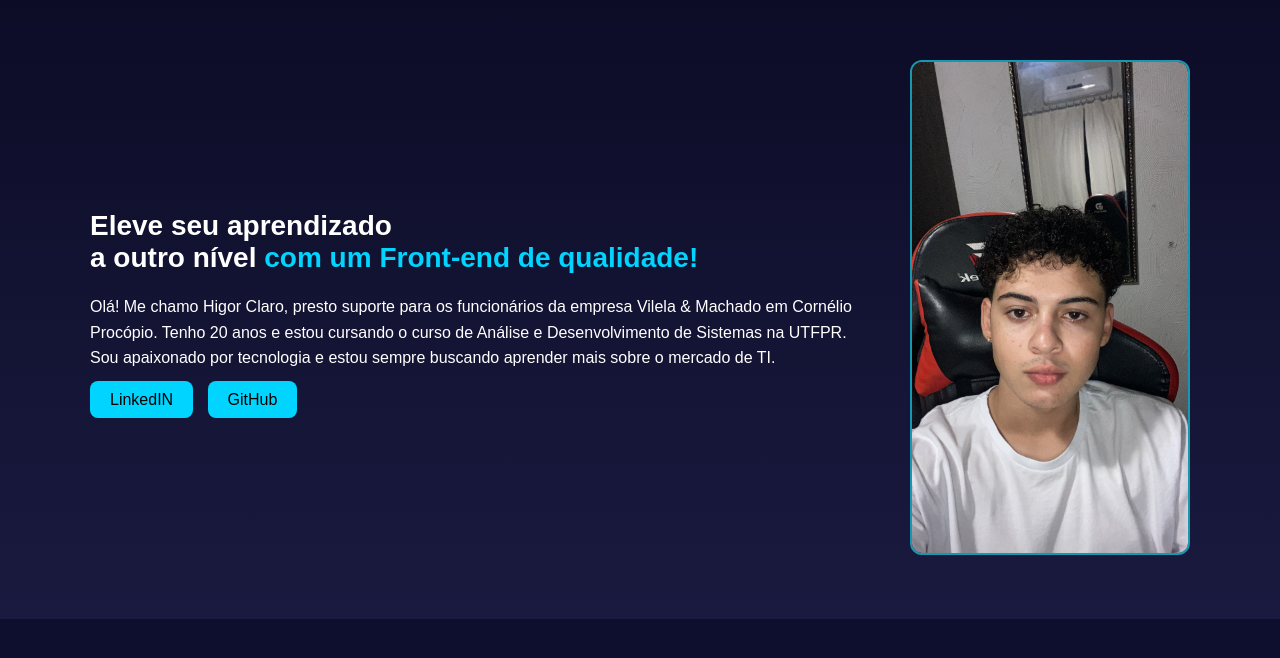
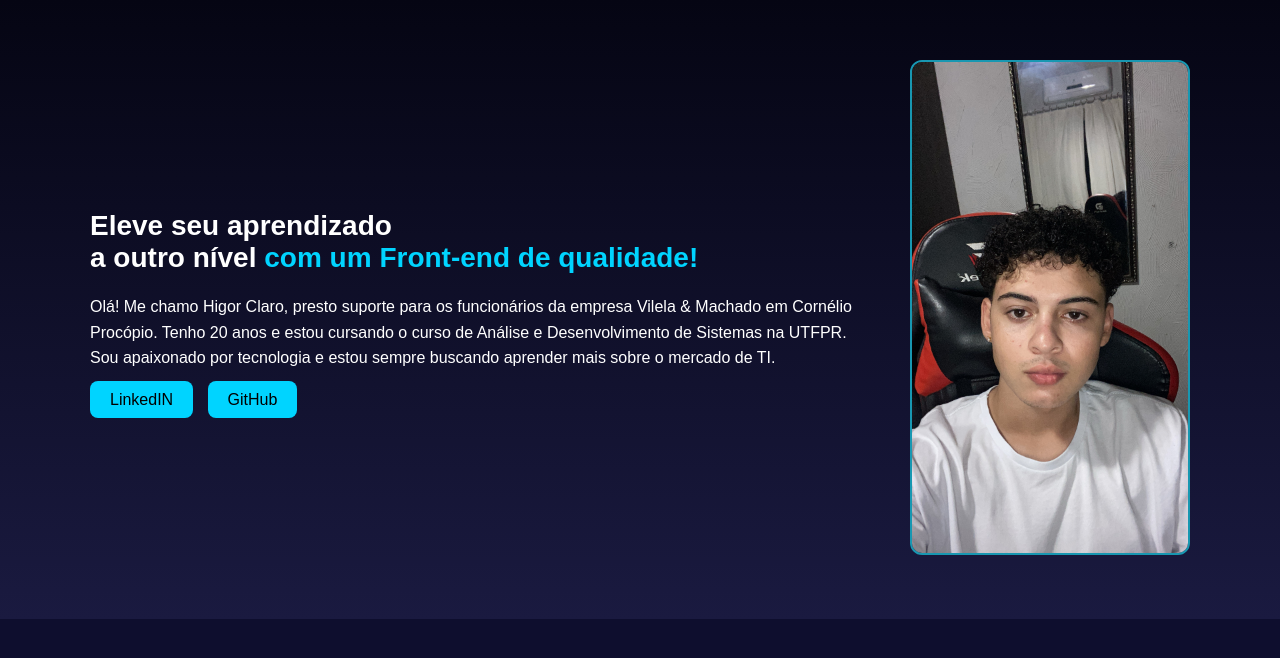
Before and after one commit to Higorclr/Aula_16-05.2, a plain HTML site: page index2.html in a window 1280 px wide. Drawn offline with Linux system fonts and the light colour scheme.

Commit message:
Update style.css

```diff
--- a/style.css
+++ b/style.css
@@ -79,7 +79,7 @@ body {
 /* Página Secundária */
 .pagina-secundaria {
   padding: 60px 20px;
-  background: linear-gradient(to bottom, #0c0c27, #1a1a40);
+  background: linear-gradient(to bottom, #050513, #1a1a40);
 }
 
 .container {
```
